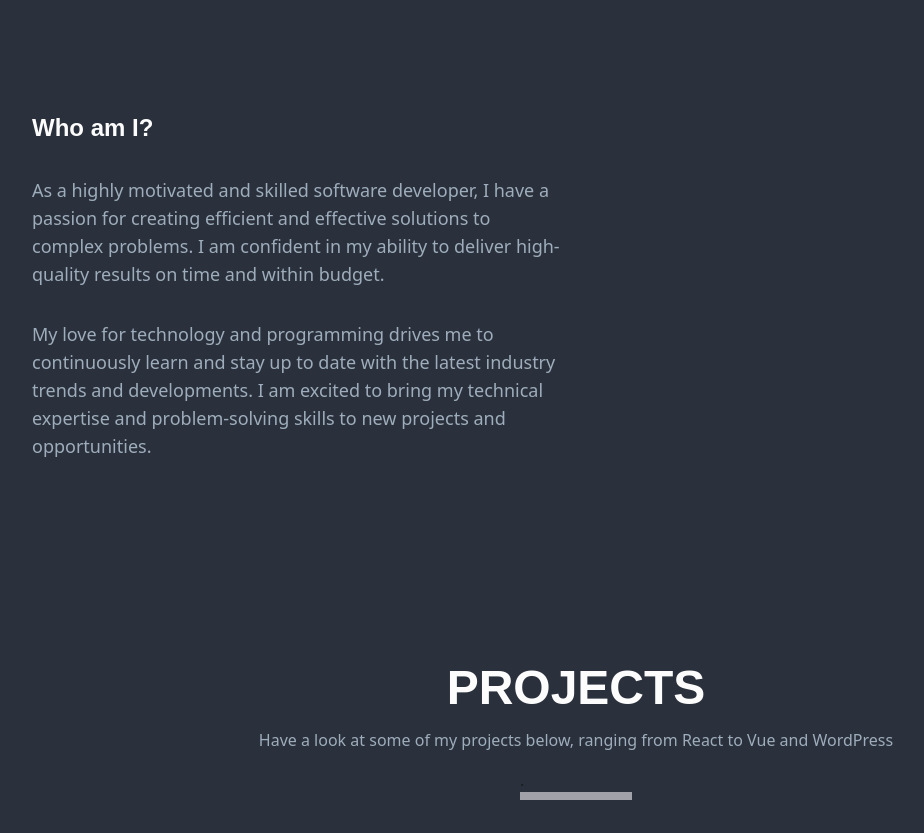
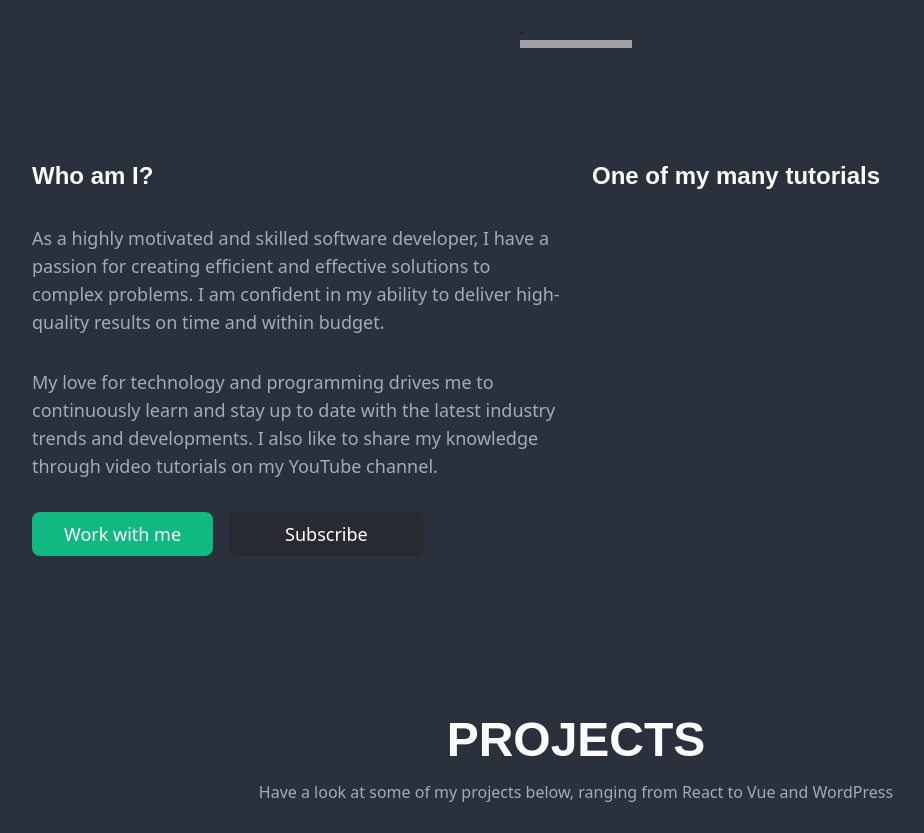
Before and after one commit to iAthman83/react-portfolio, a React (Vite) app: page / in a window 1280 px wide. Shown: the part 968-1801 px from the top of the page, without its empty margins (160-1084 px from the left). Built offline with nearby package versions, Linux system fonts and the light colour scheme; a web font is replaced by a local one.

Commit message:
about me section

```diff
--- a/src/sections/AboutSection.jsx
+++ b/src/sections/AboutSection.jsx
@@ -1,9 +1,10 @@
 import { forwardRef } from "react";
 import YouTube from "react-youtube";
+import { RiYoutubeFill, RiMailFill } from "react-icons/ri";
 
 const AboutSection = forwardRef((props, ref) => {
   const opts = {
-    height: "390",
+    height: "360",
     width: "640",
     playerVars: {
       // https://developers.google.com/youtube/player_parameters
@@ -11,7 +12,7 @@ const AboutSection = forwardRef((props, ref) => {
     },
   };
   return (
-    <div ref={ref} className="container mx-auto h-screen bg-grayBg py-8">
+    <div ref={ref} className="container mx-auto bg-grayBg py-20">
       <div className="flex flex-col items-center justify-center space-y-4">
         <h1 className="text-5xl text-sideBarText font-sofia font-extrabold">
           ABOUT ME
@@ -36,12 +37,39 @@ const AboutSection = forwardRef((props, ref) => {
           <p className="text-textGray text-lg">
             My love for technology and programming drives me to continuously
             learn and stay up to date with the latest industry trends and
-            developments. I am excited to bring my technical expertise and
-            problem-solving skills to new projects and opportunities.
+            developments. I also like to share my knowledge through video
+            tutorials on my YouTube channel.
           </p>
+          <div className="flex space-x-4">
+            <a
+              href="mailto:abuathman83@gmail.com"
+              target="_blank"
+              rel="noreferrer"
+              className="flex space-x-2 items-center cursor-pointer text-white p-2 px-auto bg-emerald-500 px-8 rounded-lg hover:bg-emerald-600"
+            >
+              {/* <RiMailFill size={25} className="text-mailBlue" /> */}
+              <h1 className="text-lg">Work with me</h1>
+            </a>
+            <a
+              href="https://www.youtube.com/@programwithabu"
+              target="_blank"
+              rel="noreferrer"
+              className="flex space-x-2 items-center cursor-pointer text-white p-2 px-auto bg-sideBarHighlight px-14 rounded-lg hover:bg-zinc-700"
+            >
+              {/* <RiYoutubeFill size={25} className="text-youtubeRed" /> */}
+              <h1 className="text-lg">Subscribe</h1>
+            </a>
+          </div>
         </div>
-        <div className="flex flex-1 rounded-lg overflow-hidden">
-          <YouTube videoId="_G5RxzxJz4A" opts={opts} />
+        <div className="flex flex-1 flex-col space-y-8">
+          <h1 className="text-sideBarText text-2xl font-sofia font-extrabold">
+            One of my many tutorials
+          </h1>
+          <YouTube
+            className="rounded-lg overflow-hidden"
+            videoId="_G5RxzxJz4A"
+            opts={opts}
+          />
         </div>
       </div>
     </div>
--- a/src/sections/ProjectsSection.jsx
+++ b/src/sections/ProjectsSection.jsx
@@ -6,7 +6,7 @@ const ProjectsSection = forwardRef((props, ref) => {
   return (
     <div
       ref={ref}
-      className="container mx-auto bg-grayBg flex flex-col space-y-20 py-8"
+      className="container mx-auto bg-grayBg flex flex-col space-y-20 py-20"
     >
       <div className="flex flex-col items-center justify-center space-y-4">
         <h1 className="text-5xl text-sideBarText font-sofia font-extrabold">
--- a/tailwind.config.cjs
+++ b/tailwind.config.cjs
@@ -48,11 +48,12 @@ module.exports = {
       sideBarBg: "#1A1D1F",
       sideBarText: "#FCFCFC",
       sideBarHighlight: "#272A30",
-      youtubeRed: "#FF0101",
+      youtubeRed: "#FF0000",
+      // youtubeRed: "#FF0101",
       linkedinBlue: "#0B66C3",
       twitterBlue: "#1C9BF1",
       siteBg: "#2A303C",
-      mailBlue: "#004B87",
+      mailBlue: "#219ebc",
       textGray: "#9EADBB",
     }),
     columns: {
```
